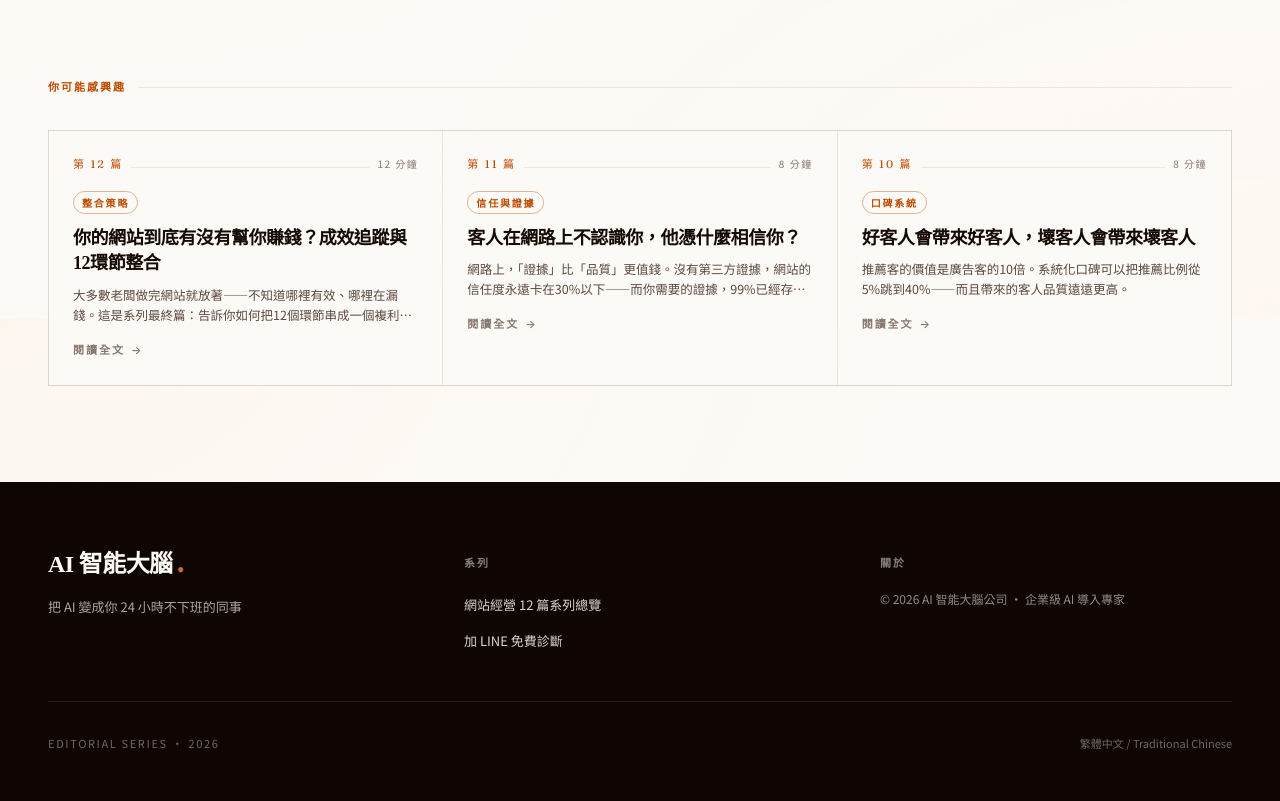
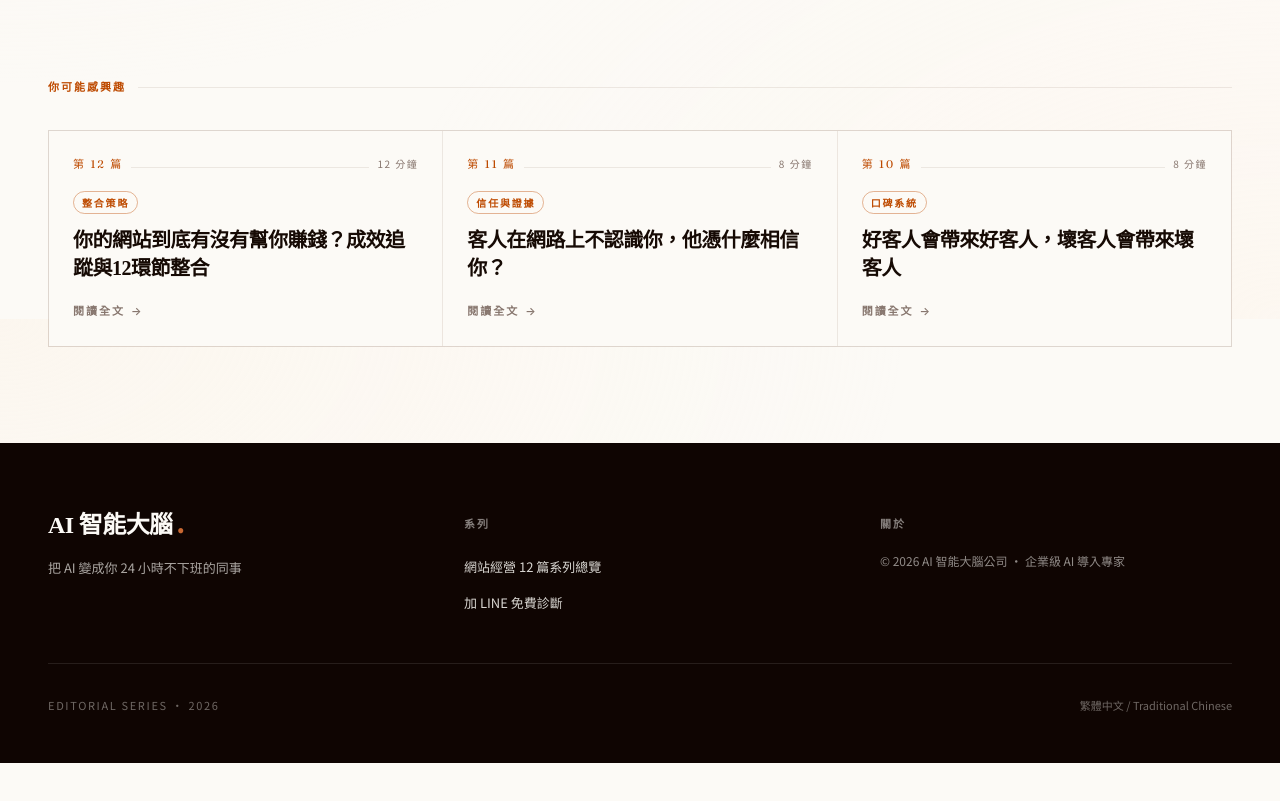
Before and after one commit to AndyHu18/ai-brain-website-astro, an Astro site: page /articles/exposure in a window 1280 px wide. Shown: the part 6881-7682 px from the top of the page. After the commit the page ends 7644 px from the top, so only its background shows below. Built offline with nearby package versions, Linux system fonts and the light colour scheme; Astro itself is replaced by a stand-in of ours.

Commit message:
feat(related): card shows title only, drop subtitle (cleaner editorial look)

```diff
--- a/src/components/RelatedArticles.astro
+++ b/src/components/RelatedArticles.astro
@@ -67,21 +67,15 @@ const enriched = sorted.map(a => ({
         </span>
 
         <span class="block font-display-cjk
-                     text-[1rem] md:text-[1.0625rem] lg:text-[1.125rem]
+                     text-[1.0625rem] md:text-[1.125rem] lg:text-[1.25rem]
                      font-bold leading-[1.4] tracking-tight
                      text-[var(--color-ink)] group-hover:text-[var(--color-primary)]
                      transition-colors duration-300
-                     mb-2 line-clamp-2">
+                     line-clamp-3">
           {a.fullTitle}
         </span>
 
-        {a.subtitle && (
-          <p class="text-[12.5px] leading-[1.6] text-[var(--color-ink-muted)] line-clamp-2">
-            {a.subtitle}
-          </p>
-        )}
-
-        <div class="mt-4 inline-flex items-center gap-1.5 eyebrow text-[var(--color-ink-faint)]
+        <div class="mt-5 inline-flex items-center gap-1.5 eyebrow text-[var(--color-ink-faint)]
                     group-hover:text-[var(--color-primary)] transition-colors">
           閱讀全文
           <span class="transition-transform duration-300 group-hover:translate-x-0.5">→</span>
```
